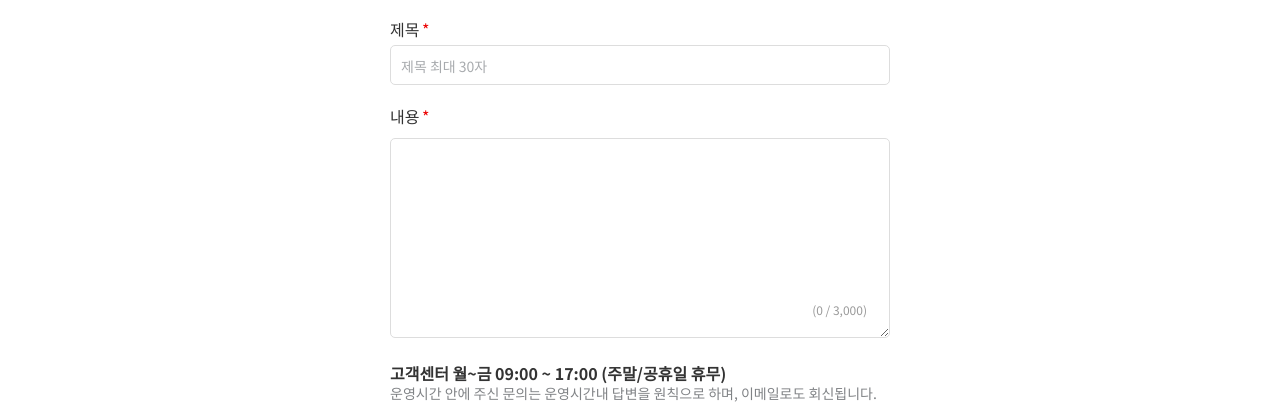
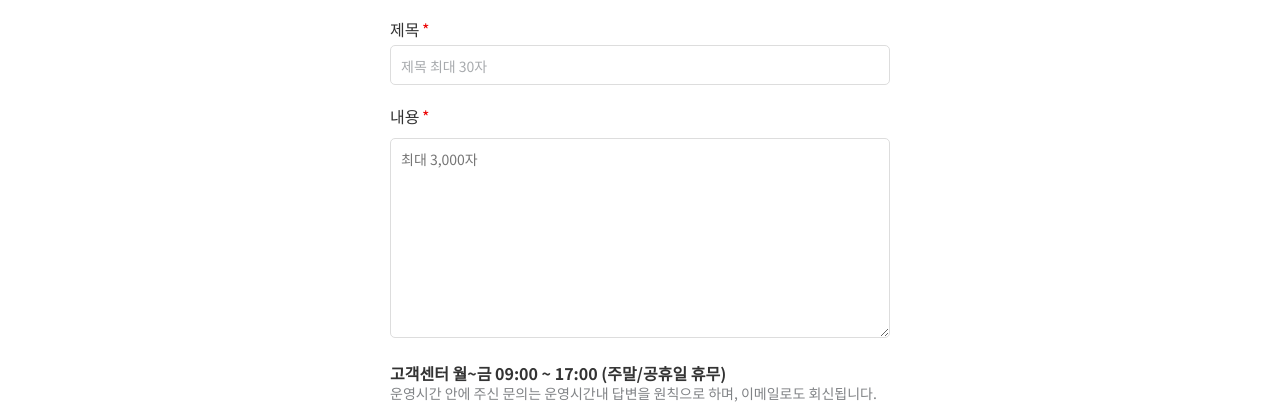
Before and after one commit to codeidea-korea/alamo_typescript, a React (Vite) app: page /nm_inquiry_regist in a window 1280 px wide. Shown: the part 900-1304 px from the top of the page. Built offline with nearby package versions, Linux system fonts and the light colour scheme.

Commit message:
1:1 문의 등록하기 확인

```diff
--- a/src/assets/pages/cscenter/InquiryRegist.tsx
+++ b/src/assets/pages/cscenter/InquiryRegist.tsx
@@ -236,8 +236,9 @@ const InquiryRegist = () => {
                           id="text_word"
                           name="text_word"
                           className="autosize"
+                          placeholder="최대 3,000자"
                         ></textarea>
-                        <div id="text_cnt">(0 / 3,000)</div>
+                        {/* <div id="text_cnt">(0 / 3,000)</div> */}
                       </div>
                     </div>
                   </div>
@@ -446,8 +447,9 @@ const InquiryRegist = () => {
                           id="text_word"
                           name="text_word"
                           className="autosize"
+                          placeholder="최대 3,000자"
                         ></textarea>
-                        <div id="text_cnt">(0 / 3,000)</div>
+                        {/* <div id="text_cnt">(0 / 3,000)</div> */}
                       </div>
                     </div>
                   </div>
--- a/src/assets/pages/cscenter/NmInquiryRegist.tsx
+++ b/src/assets/pages/cscenter/NmInquiryRegist.tsx
@@ -225,8 +225,9 @@ const NmInquiryRegist = () => {
                           id="text_word"
                           name="text_word"
                           className="autosize"
+                          placeholder="최대 3,000자"
                         ></textarea>
-                        <div id="text_cnt">(0 / 3,000)</div>
+                        {/* <div id="text_cnt">(0 / 3,000)</div> */}
                       </div>
                     </div>
                   </div>
@@ -342,8 +343,9 @@ const NmInquiryRegist = () => {
                           id="text_word"
                           name="text_word"
                           className="autosize"
+                          placeholder="최대 3,000자"
                         ></textarea>
-                        <div id="text_cnt">(0 / 3,000)</div>
+                        {/* <div id="text_cnt">(0 / 3,000)</div> */}
                       </div>
                     </div>
                   </div>
@@ -434,8 +436,9 @@ const NmInquiryRegist = () => {
                           id="text_word"
                           name="text_word"
                           className="autosize"
+                          placeholder="최대 3,000자"
                         ></textarea>
-                        <div id="text_cnt">(0 / 3,000)</div>
+                        {/* <div id="text_cnt">(0 / 3,000)</div> */}
                       </div>
                     </div>
                   </div>
```
